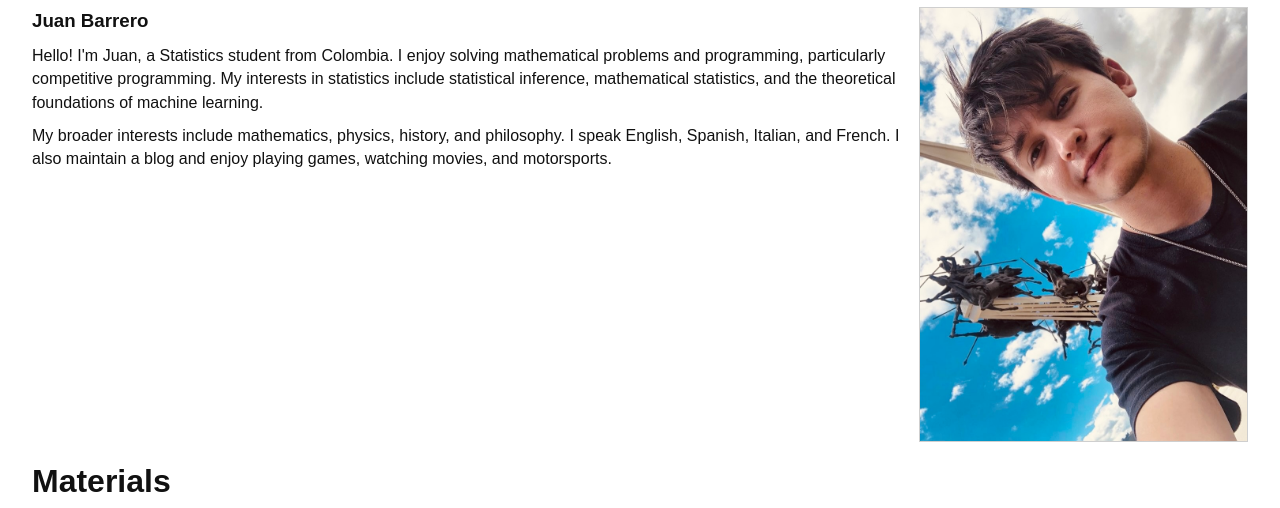
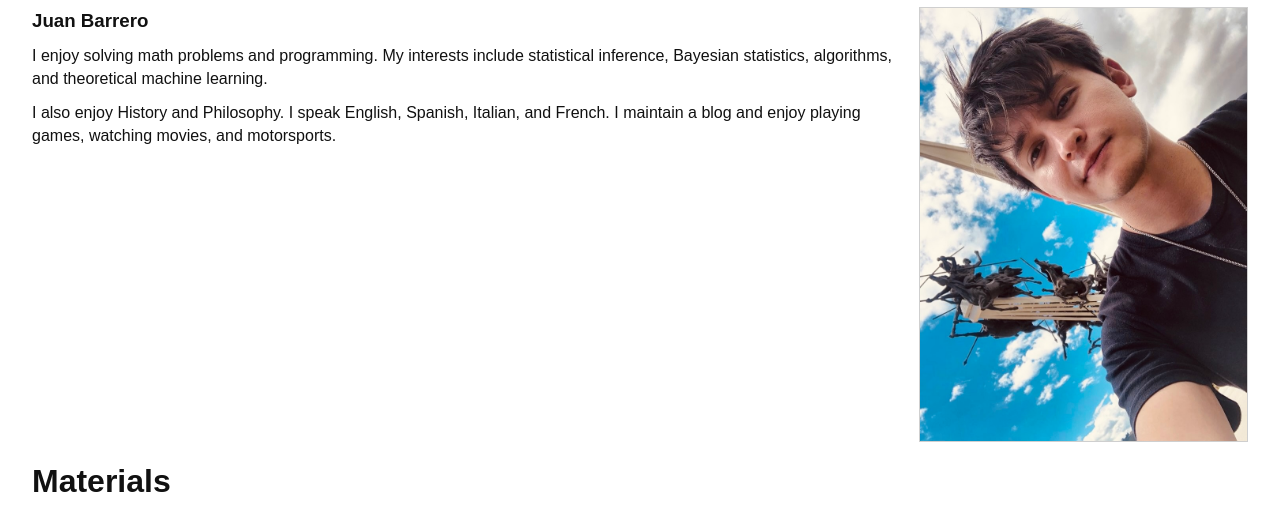
Before and after one commit to angoba/angoba.github.io, an Astro site: page / in a window 1280 px wide. Shown: the part 244-752 px from the top of the page. Built offline with nearby package versions, Linux system fonts and the light colour scheme; Astro itself is replaced by a stand-in of ours.

Commit message:
Update index.astro

```diff
--- a/src/pages/index.astro
+++ b/src/pages/index.astro
@@ -18,8 +18,8 @@ const posts = (await getCollection('posts'))
   }));
 
 const introBody = [
-  "Hello! I'm Juan, a Statistics student from Colombia. I enjoy solving mathematical problems and programming, particularly competitive programming. My interests in statistics include statistical inference, mathematical statistics, and the theoretical foundations of machine learning.",
-  "My broader interests include mathematics, physics, history, and philosophy. I speak English, Spanish, Italian, and French. I also maintain a blog and enjoy playing games, watching movies, and motorsports."
+  "I enjoy solving math problems and programming. My interests include statistical inference, Bayesian statistics, algorithms, and theoretical machine learning.",
+  "I also enjoy History and Philosophy. I speak English, Spanish, Italian, and French. I maintain a blog and enjoy playing games, watching movies, and motorsports."
 ];
 ---
 <BaseLayout title="The Far Side">
```
